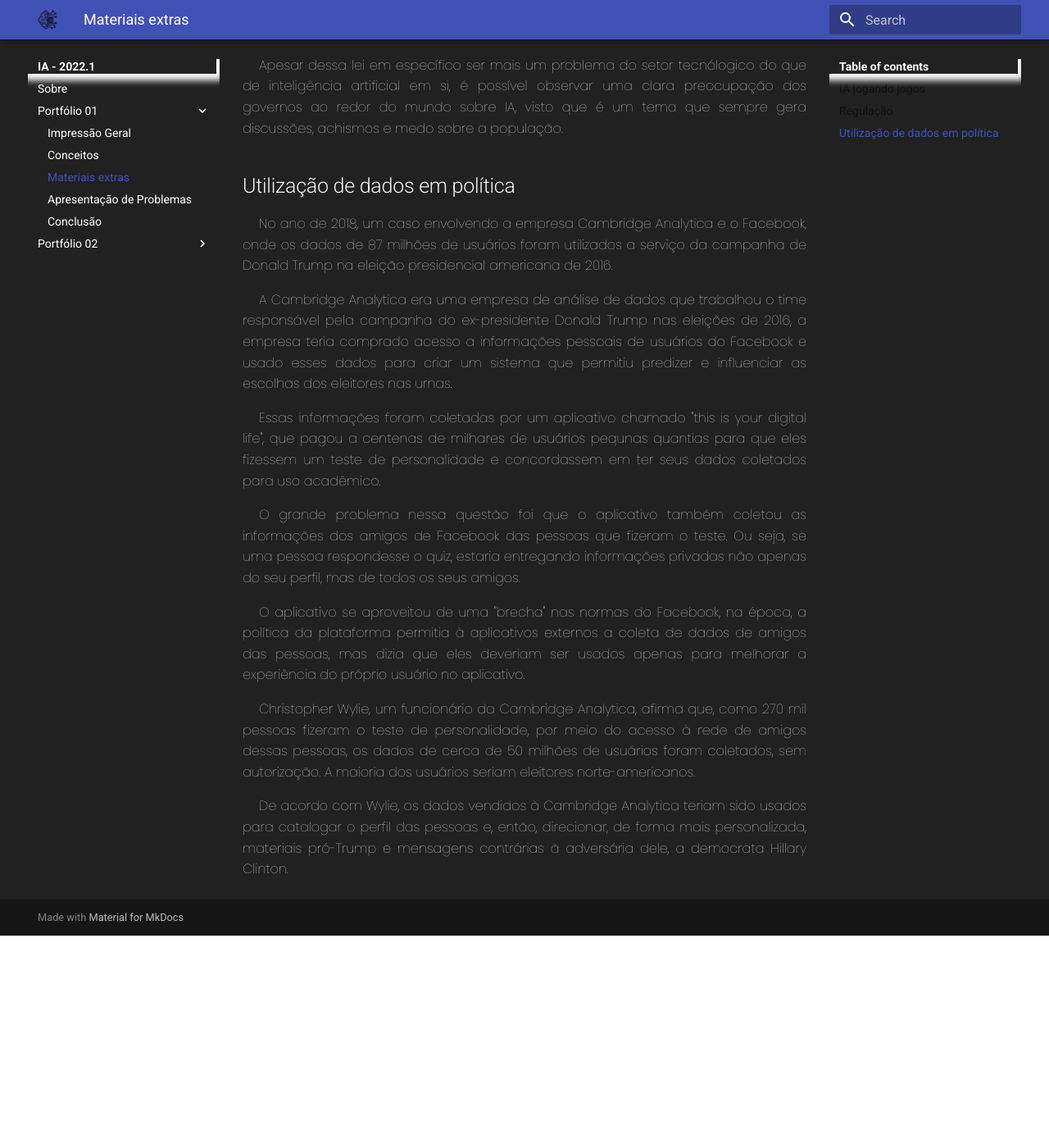
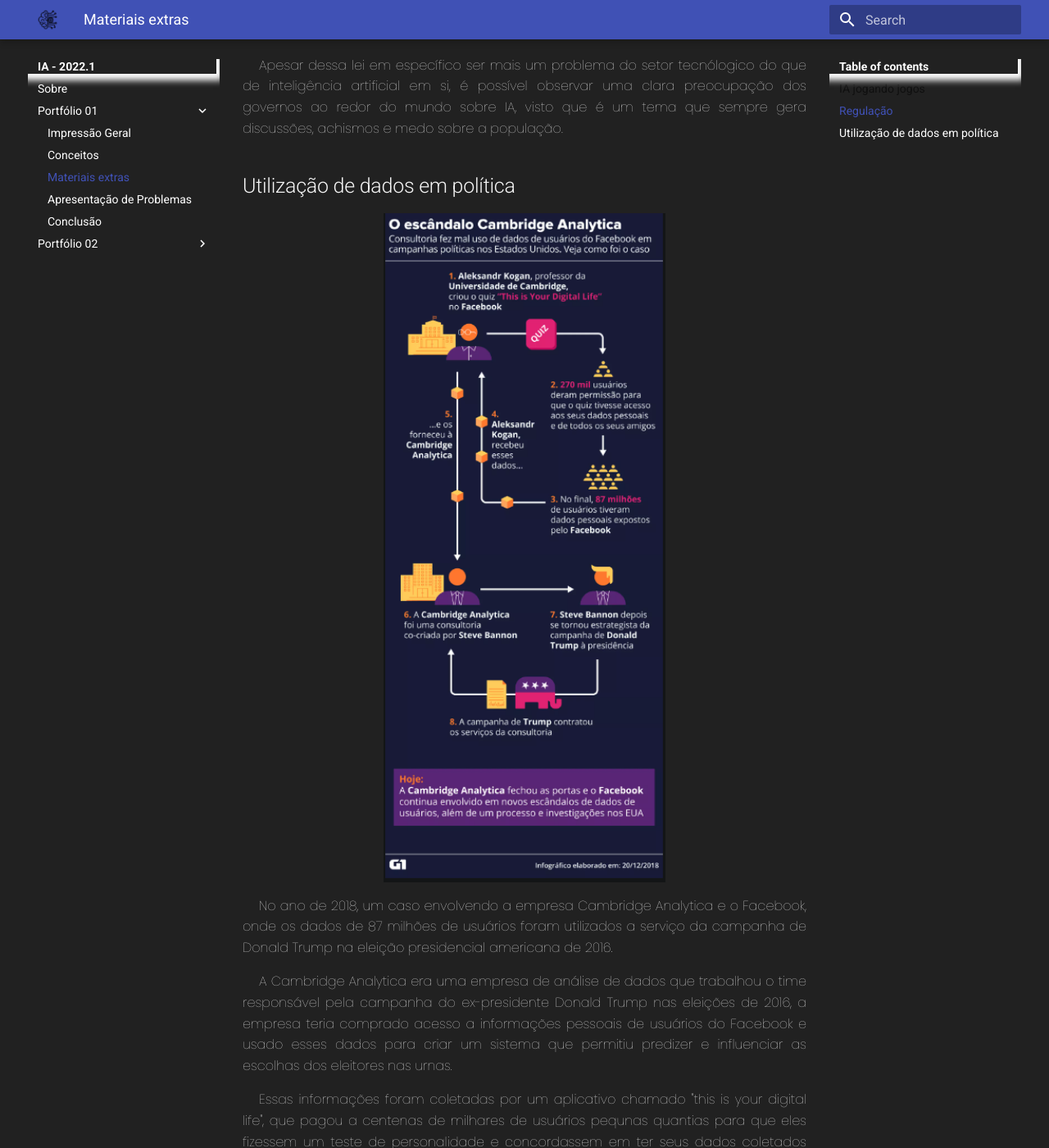
Before and after one commit to ThiagoGMF/ia, an MkDocs documentation site: the page built from docs/portfolio_01/discussoes.md, in a window 1280 px wide and 1400 px high, scrolled down 925 px. Shown: the whole window at 82% size. Built offline with MkDocs 1.6.1 and Material for MkDocs 9.7.7, drawn with Linux system fonts in a browser that asks for light colours; nearby versions of some CDN libraries; before the commit the page ends 2066 px from its top, so only the background shows below that.

Commit message:
fixing images width

```diff
--- a/docs/portfolio_01/discussoes.md
+++ b/docs/portfolio_01/discussoes.md
@@ -23,6 +23,8 @@
 </p>
 
 ## Utilização de dados em política
+
+![cambridge_analytica](../assets/portfolio_01/cabridge_analytica.png)
 
 <p style="text-indent: 20px; text-align: justify">
 No ano de 2018, um caso envolvendo a empresa Cambridge Analytica e o Facebook, onde os dados de 87 milhões de usuários foram utilizados a serviço da campanha de Donald Trump na eleição presidencial americana de 2016.
--- a/docs/stylesheets/extra.css
+++ b/docs/stylesheets/extra.css
@@ -32,7 +32,7 @@
   float: none !important;
   margin-left: auto !important;
   margin-right: auto !important;
-  width: 30% !important;
+  width: 50% !important;
 }
 
 .md-main .full-size {
```
Also changed, not shown: docs/assets/portfolio_01/cabridge_analytica.png (added).
